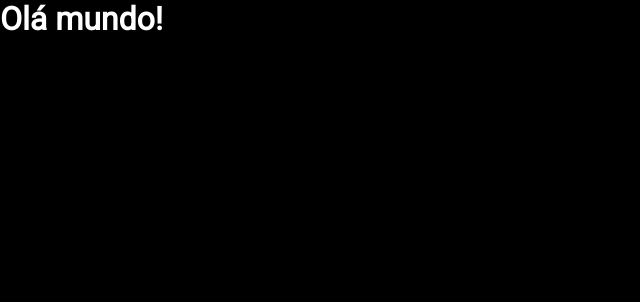
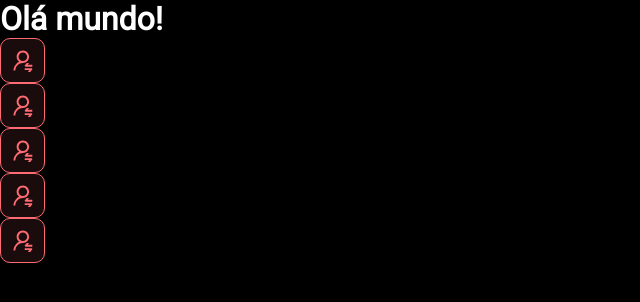
Before and after one commit to TPAlves/dsmeta, a React (Vite) app in the folder frontend/: page / in a window 1280 px wide. Shown: the top 302 px of the page, without its empty margins (0-640 px from the left). Built offline with nearby package versions, Linux system fonts and the light colour scheme.

Commit message:
First component

```diff
--- a/frontend/src/App.tsx
+++ b/frontend/src/App.tsx
@@ -1,8 +1,16 @@
 import React from "react"
+import NoficationButton from "./componentes/NotificationButton"
 
 function App() {
-  return(
-    <h1>Olá mundo!</h1>
+  return (
+    <>
+      <h1>Olá mundo!</h1>
+      <NoficationButton />
+      <NoficationButton />
+      <NoficationButton />
+      <NoficationButton />
+      <NoficationButton />
+    </>
   )
 }
 
--- /dev/null
+++ b/frontend/src/componentes/NotificationButton/index.tsx
@@ -0,0 +1,12 @@
+import imagem from "../../assets/imagem/notification-icon.svg"
+import "./style.css"
+
+function NoficationButton() {
+    return (
+        <div className="dsmeta-red-btn">
+            <img src={imagem} alt="Notificar"/>
+        </div>
+    )
+}
+
+export default NoficationButton
--- /dev/null
+++ b/frontend/src/componentes/NotificationButton/style.css
@@ -0,0 +1,15 @@
+.dsmeta-red-btn {
+    height: 45px;
+    width: 45px;
+    background: rgba(255, 107, 114, 0.1);
+    border: 1px solid #ff6b72;
+    border-radius: 10px;
+    display: flex;
+    align-items: center;
+    justify-content: center;
+    cursor: pointer;
+}
+
+.dsmeta-red-btn imagem {
+    width: 19px;
+}
```
Also changed, not shown: frontend/src/assets/imagem/notification-icon.svg (added), frontend/src/index.css (line endings or trailing spaces).
